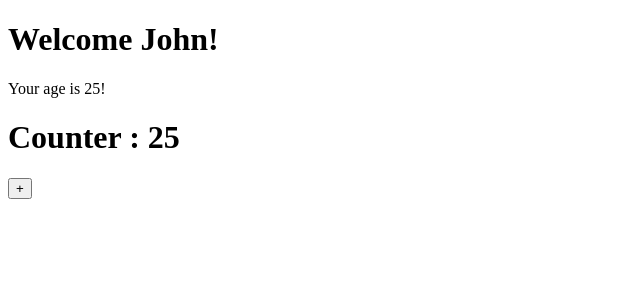
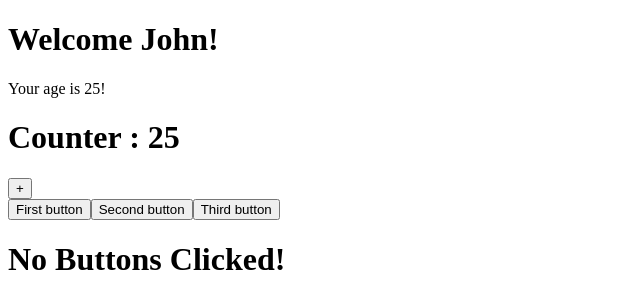
Before and after one commit to KaramGuliyev/React, a React (Create React App) app: page / in a window 1280 px wide. Shown: the top 308 px of the page, without its empty margins (0-640 px from the left). Built offline with nearby package versions, Linux system fonts and the light colour scheme.

Commit message:
Events-3

```diff
--- a/src/App.js
+++ b/src/App.js
@@ -1,14 +1,14 @@
 import React from "react";
 import { Counter } from "./Counter";
 import { Welcome } from "./Welcome";
-
+import { ClickTracker } from "./ClickTracker";
 export class App extends React.Component {
-
   render() {
     return (
       <>
         <Welcome name={this.props.name} age={this.props.age} />
         <Counter counterStart={25} />
+        <ClickTracker />
       </>
     );
   }
--- a/src/Button.js
+++ b/src/Button.js
@@ -3,8 +3,8 @@ import React from "react";
 export class Button extends React.Component {
   render() {
     return (
-      <button onClick={this.props.handler}>
-        {this.props.type}
+      <button onClick={this.props.handler} className={this.props.class} id={this.props.id ?? ""}>
+        {this.props.innerText}
       </button>
     );
   }
--- a/src/ClickCounter.js
+++ b/src/ClickCounter.js
@@ -7,7 +7,7 @@ export class ClickCounter extends React.Component {
   render() {
     return (
       <>
-        <Button handler={this.props.handler} type="+" />
+        <Button handler={this.props.handler} innerText="+" />
       </>
     );
   }
--- /dev/null
+++ b/src/ClickTracker.js
@@ -0,0 +1,28 @@
+import React, { Component } from "react";
+import { Button } from "./Button";
+
+// Create a ClickTracker component that renders three buttons.
+// Implement a single event handler for all three buttons,
+// and track of which button was pressed last.
+// Show the last button that was pressed in an h1 tag within the ClickTracker component.
+// Tip: you can use the event object to access the target property of the event.
+
+
+export class ClickTracker extends Component {
+  render() {
+    function handleClick(e) {
+      document.getElementById("buttonTracker").innerText = `This is ${e.target.id} button`
+    }
+
+    return (
+      <div>
+        <Button handler={handleClick} class="button" id="1st" innerText="First button" />
+        <Button handler={handleClick} class="button" id="2nd" innerText="Second button" />
+        <Button handler={handleClick} class="button" id="3rd" innerText="Third button" />
+        <h1 id="buttonTracker">No Buttons Clicked!</h1>
+      </div>
+    );
+  }
+}
+
+export default ClickTracker;
--- a/src/Counter.js
+++ b/src/Counter.js
@@ -1,12 +1,6 @@
 import React from "react";
 import { CounterDisplay } from "./CounterDisplay";
 import { ClickCounter } from "./ClickCounter";
-
-// Create a ClickTracker component that renders three buttons.
-// Implement a single event handler for all three buttons,
-// and track of which button was pressed last.
-// Show the last button that was pressed in an h1 tag within the ClickTracker component.
-// Tip: you can use the event object to access the target property of the event.
 
 export class Counter extends React.Component {
   state = { count: this.props.counterStart ?? 0 };
@@ -17,7 +11,7 @@ export class Counter extends React.Component {
   }
 
   handler() {
-    this.setState((state, props) => {
+    this.setState((state) => {
       return { count: state.count + 1 };
     });
   }
```
